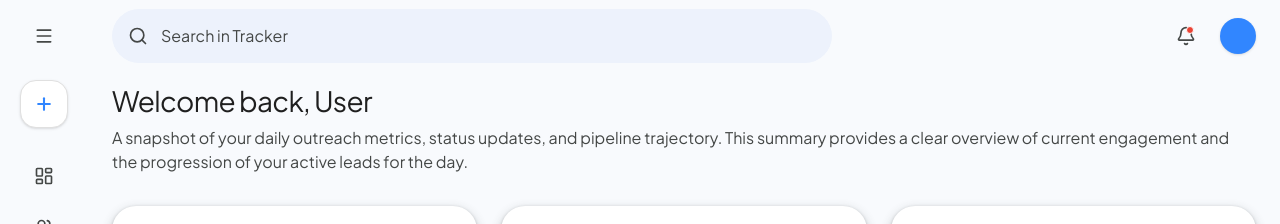
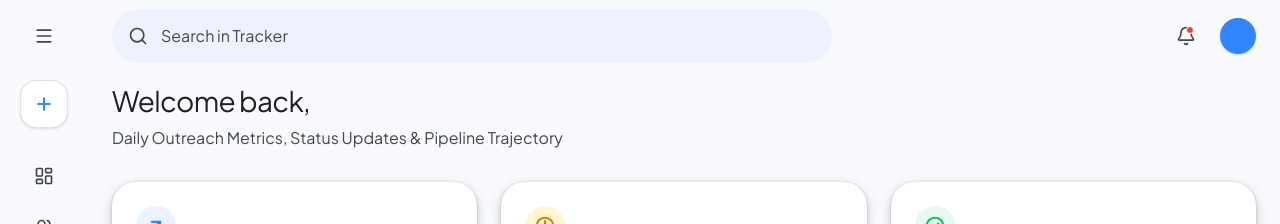
Before and after one commit to talesofcarter/client_outreach, a Next.js app in the folder apps/web/: page /dashboard in a window 1280 px wide. Both pictures are taken after a click on the button 209 px from the left and 36 px from the top of the page. Shown: the top 224 px of the page. Built offline with nearby package versions, Linux system fonts and the light colour scheme; no server answers.

Commit message:
feat: simplify user display name logic and update outreach summary description for clarity

```diff
--- a/apps/web/app/(dashboard)/dashboard/page.tsx
+++ b/apps/web/app/(dashboard)/dashboard/page.tsx
@@ -74,12 +74,7 @@ export default function DashboardHome() {
   });
 
   // 2. Format the email into a capitalized first name (e.g., kelvin@... -> Kelvin)
-  const displayName =
-    user?.name ||
-    (user?.email
-      ? user.email.split("@")[0].charAt(0).toUpperCase() +
-        user.email.split("@")[0].slice(1)
-      : "User");
+  const displayName = user?.name;
 
   // 3. Define the expected return type for TanStack Query
   const { data: leads = [], isLoading } = useQuery<Lead[]>({
@@ -117,9 +112,7 @@ export default function DashboardHome() {
           Welcome back, {displayName}
         </h1>
         <p className="text-base text-[#444746] mt-1">
-          A snapshot of your daily outreach metrics, status updates, and
-          pipeline trajectory. This summary provides a clear overview of current
-          engagement and the progression of your active leads for the day.
+          Daily Outreach Metrics, Status Updates & Pipeline Trajectory
         </p>
       </div>
 
```
